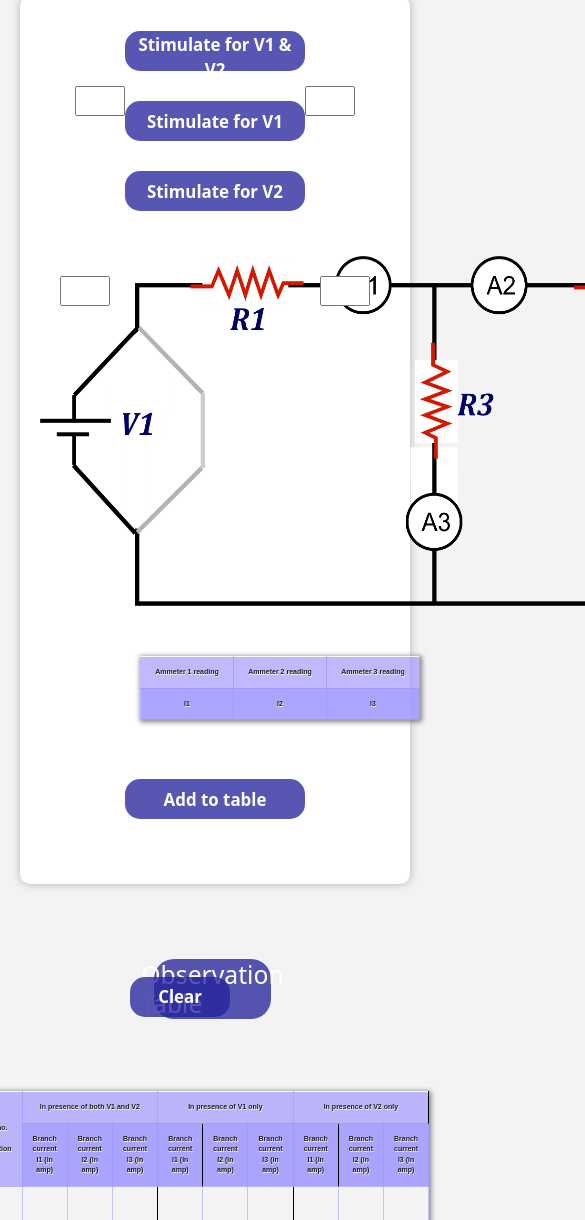
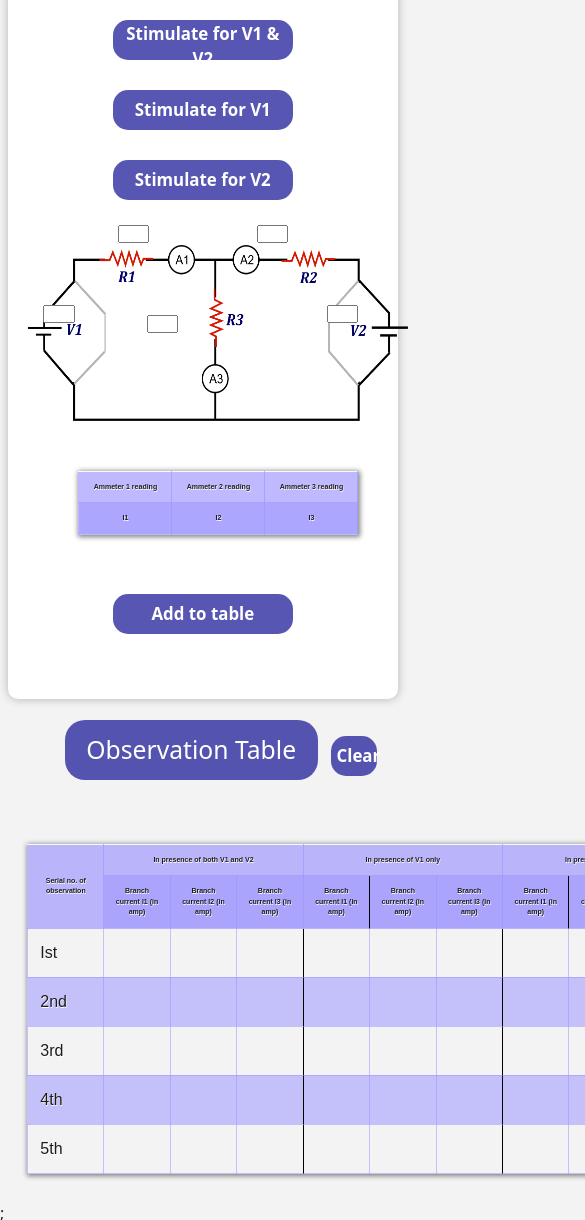
Before and after one commit to SamriddhI-ndia/Superposition-Theorem, a plain HTML site: page index.html in a window 390 px wide. Shown: the part 780-2000 px from the top of the page, 585 px wide, since content can reach past the window. Drawn offline with nearby package versions, Linux system fonts and the light colour scheme; a script that the page names is missing.

Commit message:
Improved Styling

```diff
--- a/index.html
+++ b/index.html
@@ -86,7 +86,7 @@
               </div>
               <div>
 
-                <img src="img/v1v2.png" style="width:800px;height:350px" class="main-ciruit-image">
+                <img src="img/v1v2.png" style="width:45vmax;height:45vmin" class="main-ciruit-image">
               </center>
 
                 <div class="i-column">
@@ -111,17 +111,20 @@
             </div>
         </div>
         <div class="row">
-          <div class="col" style="height:100px">
-            <h2 class="observation">Observation Table</h2>
-            <button onclick="location.reload()" style="width:100px;position: absolute;right:120px;margin-top:40px">Clear</button>
+          <div class="col" style="height:50px">
+            <h2 class="observation" style="display: inline-block;text-align: center;">Observation Table</h2>
+            <button onclick="location.reload()" class="clear">Clear</button>
           </div>
 
         </div>
         <div class="row">
-          <div class="col">
+          <div class="col-md-1">
+
+          </div>
+          <div class="col-md-10">
             <br>
-            <table style="width:80%">
-              <tbody style="width:90%">
+            <table style="width:80vmax">
+              <tbody style="width:90vmax">
               <tr>
                 <th rowspan="2">Serial no. of observation</th>
                 <center><th colspan="3">In presence of both V1 and V2</th></center>
@@ -129,15 +132,15 @@
                 <center><th colspan="3">In presence of V2 only</th></center>
               </tr>
               <tr>
-                <th style="width:125px">Branch current I1 (in amp)</th>
-                <th style="width:125px">Branch current I2 (in amp)</th>
-                <th style="width:125px">Branch current I3 (in amp)</th>
-                <th style="width:125px">Branch current I1 (in amp)</th>
-                <th style="width:125px">Branch current I2 (in amp)</th>
-                <th style="width:125px">Branch current I3 (in amp)</th>
-                <th style="width:125px">Branch current I1 (in amp)</th>
-                <th style="width:125px">Branch current I2 (in amp)</th>
-                <th style="width:125px">Branch current I3 (in amp)</th>
+                <th style="width:10vmax;height:2vmax">Branch current I1 (in amp)</th>
+                <th style="width:10vmax;height:2vmax">Branch current I2 (in amp)</th>
+                <th style="width:10vmax;height:2vmax">Branch current I3 (in amp)</th>
+                <th style="width:10vmax;height:2vmax">Branch current I1 (in amp)</th>
+                <th style="width:10vmax;height:2vmax">Branch current I2 (in amp)</th>
+                <th style="width:10vmax;height:2vmax">Branch current I3 (in amp)</th>
+                <th style="width:10vmax;height:2vmax">Branch current I1 (in amp)</th>
+                <th style="width:10vmax;height:2vmax">Branch current I2 (in amp)</th>
+                <th style="width:10vmax;height:2vmax">Branch current I3 (in amp)</th>
               </tr>
               <tr>
                 <td>Ist</td>
--- a/style.css
+++ b/style.css
@@ -9,13 +9,12 @@ body{
     padding: 20px;
     border-radius: 10px;
     box-shadow: 0.1px 0.1px 10px 0.1px rgba(0, 0, 0, 0.26);
-
 }
 .header,.observation{
     background: rgba(35, 35, 156, 0.76);
     color:white;
     margin:10px 35px 20px 15px;
-    margin-left:70px;
+    margin-left:7vmin;
     width:90%;
     border-radius: 20px;
     display: flex;
@@ -23,17 +22,17 @@ body{
     align-items: center;
 }
 .observation{
-    width:30%;
-    height:60px;
-    margin-top:30px;
+    width:30vmax;
+    padding:15px;
 }
-
 .left{
-
     background: rgba(35, 35, 156, 0.76);
     color:white;
     font-weight: bold;
-    margin-left: 40px;
+    margin: 1vmin 0.5vmin 8vmin 6vmin;
+}
+.right{
+    margin: 1vmin 4vmin 8vmin 2vmin;
 }
 .form-range{
     display: inline-block;
@@ -52,11 +51,6 @@ label{
     align-items:center;
     height: 10vh;
 }
-/* table{
-    display:inline-block;
-    margin:20px;
-    border:1px solid black;
-} */
 td{
     width:100px;
     height:40px;
@@ -68,14 +62,11 @@ td{
     height:50vh;
     align-items: center;
     justify-content: center;
-
 }
 img{
     width:100px;
     height:100px;
-
 }
-
 button{
     width:180px;
     height:40px;
@@ -85,41 +76,75 @@ button{
     font-weight: bold;
     font-size:2vh;
     margin:15px 40px;
-
     border:0px solid white;
-  }
-  .one{
-      position: absolute;
   }
   .button-change-source{
       margin-bottom:30px;
   }
   .right{
       position:relative;
-  }
+}
   .one{
       position: absolute;
+      width:8vmin;
+      height:4.5vmin;
   }
  .right .v1text{
-     left:20px;
-     top:270px;
+     left:8vmin;
+     top:250px;
  }
+
  .right .v2text{
-    right:20px;
-    top:270px;
+    right:60px;
+    top:250px;
 }
 .right .r3text{
     right:520px;
     top:240px;
 }
 .right .r1text{
-    left:265px;
+    left:290px;
     top:80px;
 }
 .right .r2text{
-    right:265px;
+    right:290px;
     top:80px;
+    margin-left:500px;
 }
+.clear{
+    width:12vmin;
+    margin-top:40px;
+    position: absolute;
+    right:10vmin;
+}
+@media screen and (max-width: 480px) {
+    .right .v1text{
+        left:4vmin;
+        top:310px;
+    }
+    .right .v2text{
+        right: 5vmin;
+        top:310px;
+    }
+    .right .r3text{
+        right:200px;
+        top:320px;
+    }
+    .right .r1text{
+        left:90px;
+        top:230px;
+    }
+    .right .r2text{
+        right:90px;
+        top:230px;
+    }
+    .clear{
+        width:12vmin;
+        margin-top:17px;
+        position: absolute;
+        right:-7vmin;
+    }
+  }
 table{
     font-family: Arial, Helvetica, sans-serif;
     color: rgb(29, 29, 29);
@@ -128,9 +153,8 @@ table{
    border:0px solid white;
    box-shadow: 1px 1px 5px 1px grey;
    margin:7vmin;
-   margin-top:60px;
+   margin-top:40px;
 }
-
 table th{
     padding: 10px 10px 10px 10px;
     border-top: 1px solid #fafafa;
@@ -140,31 +164,19 @@ table th{
     text-align: center;
     background: #9d96ffa6;
     font-size:1.8vmin;
+}
 
-}
-table tr:first-child th:last-child {
-    -moz-border-radius-topright: 3px;
-    -webkit-border-top-right-radius: 3px;
-    border-top-right-radius: 3px;
-
-}
 table tr td {
     padding: 12px;
-    border-top: 1px solid #9d96ff8a;
-    border-bottom: 1px solid #9d96ff8a;
-    border-left: 1px solid #9d96ff8a;
-    border-right: 1px solid #9d96ff8a;
+    border: 1px solid #9d96ff8a;
     width:100px;
-
 }
-
 tr:nth-child(even){
     background: #9d96ff8a;
 }
 #current-table{
-    margin: 50px 100px;
+    margin: 50px 6vmax;
 }
-
 tr> :nth-child(4){
     border-right: 1px solid black;
 }
```
